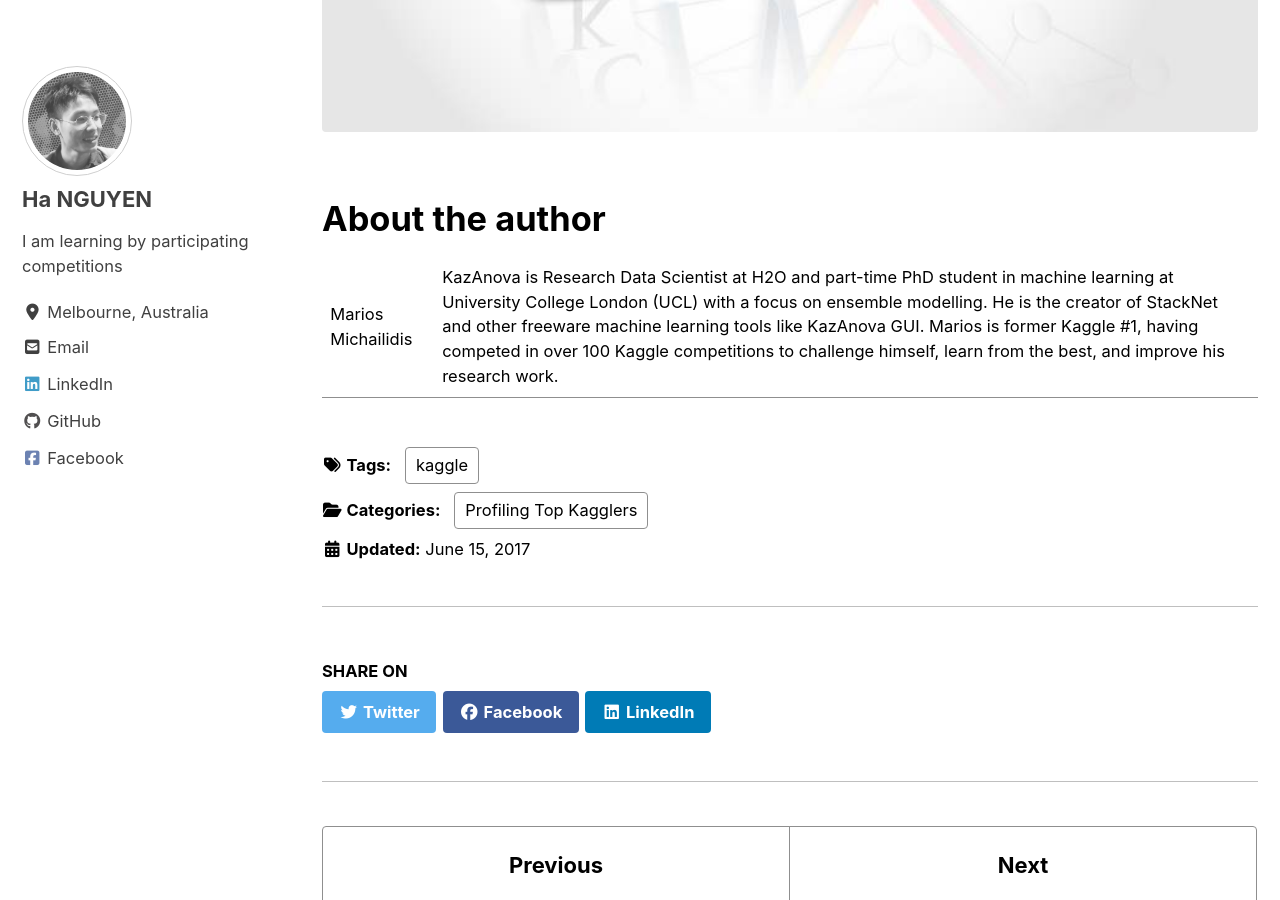
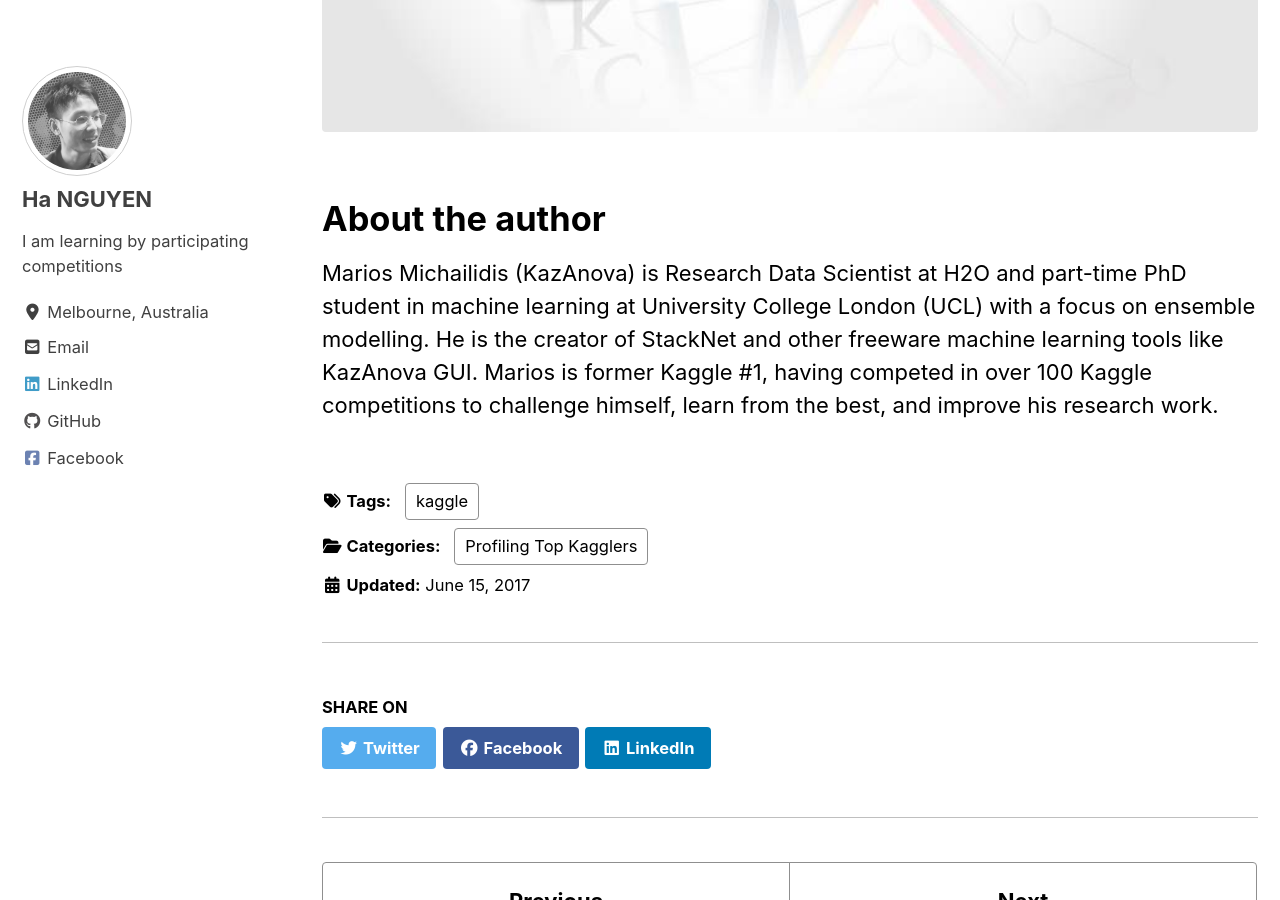
Before and after one commit to datasciblog/datasciblog.github.io, a Jekyll site: the page built from _posts/2017-06-15-stacking-made-easy-an-introduction-to-stacknet-by-competitions-grandmaster-marios-michailidis-kazanova.md, in a window 1280 px wide and 900 px high, scrolled down 19659 px. Built offline with Jekyll 4.4.1, drawn with Linux system fonts in a browser that asks for light colours; cached includes are drawn as plain includes; nearby versions of some CDN libraries.

```diff
--- a/_posts/2017-06-15-stacking-made-easy-an-introduction-to-stacknet-by-competitions-grandmaster-marios-michailidis-kazanova.md
+++ b/_posts/2017-06-15-stacking-made-easy-an-introduction-to-stacknet-by-competitions-grandmaster-marios-michailidis-kazanova.md
@@ -288,4 +288,4 @@ Apart from my supervisors, I would like to thank:
 
 # About the author
 
-Marios Michailidis | KazAnova is Research Data Scientist at H2O and part-time PhD student in machine learning at University College London (UCL) with a focus on ensemble modelling. He is the creator of StackNet and other freeware machine learning tools like KazAnova GUI. Marios is former Kaggle #1, having competed in over 100 Kaggle competitions to challenge himself, learn from the best, and improve his research work.
+Marios Michailidis (KazAnova) is Research Data Scientist at H2O and part-time PhD student in machine learning at University College London (UCL) with a focus on ensemble modelling. He is the creator of StackNet and other freeware machine learning tools like KazAnova GUI. Marios is former Kaggle #1, having competed in over 100 Kaggle competitions to challenge himself, learn from the best, and improve his research work.
```
